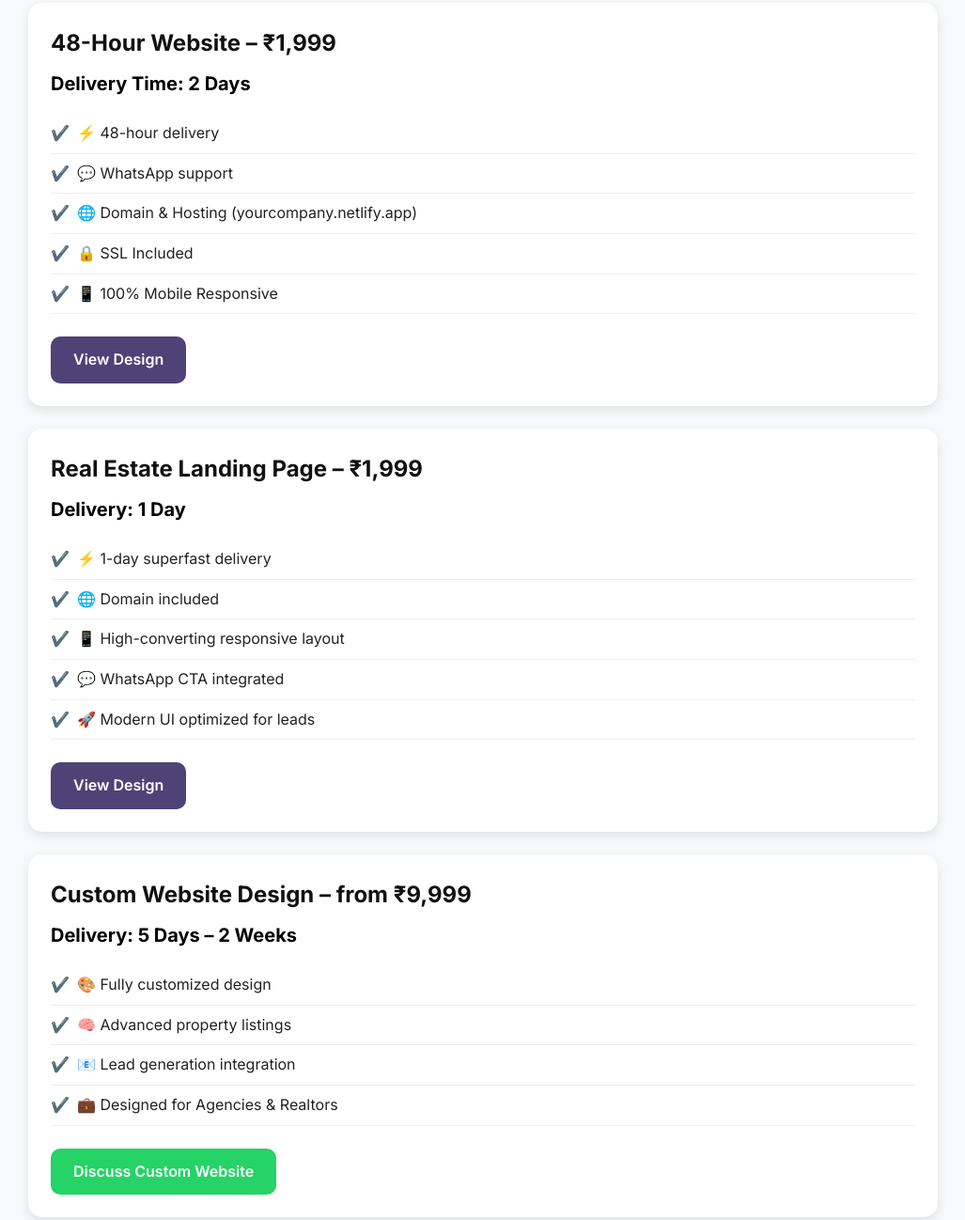
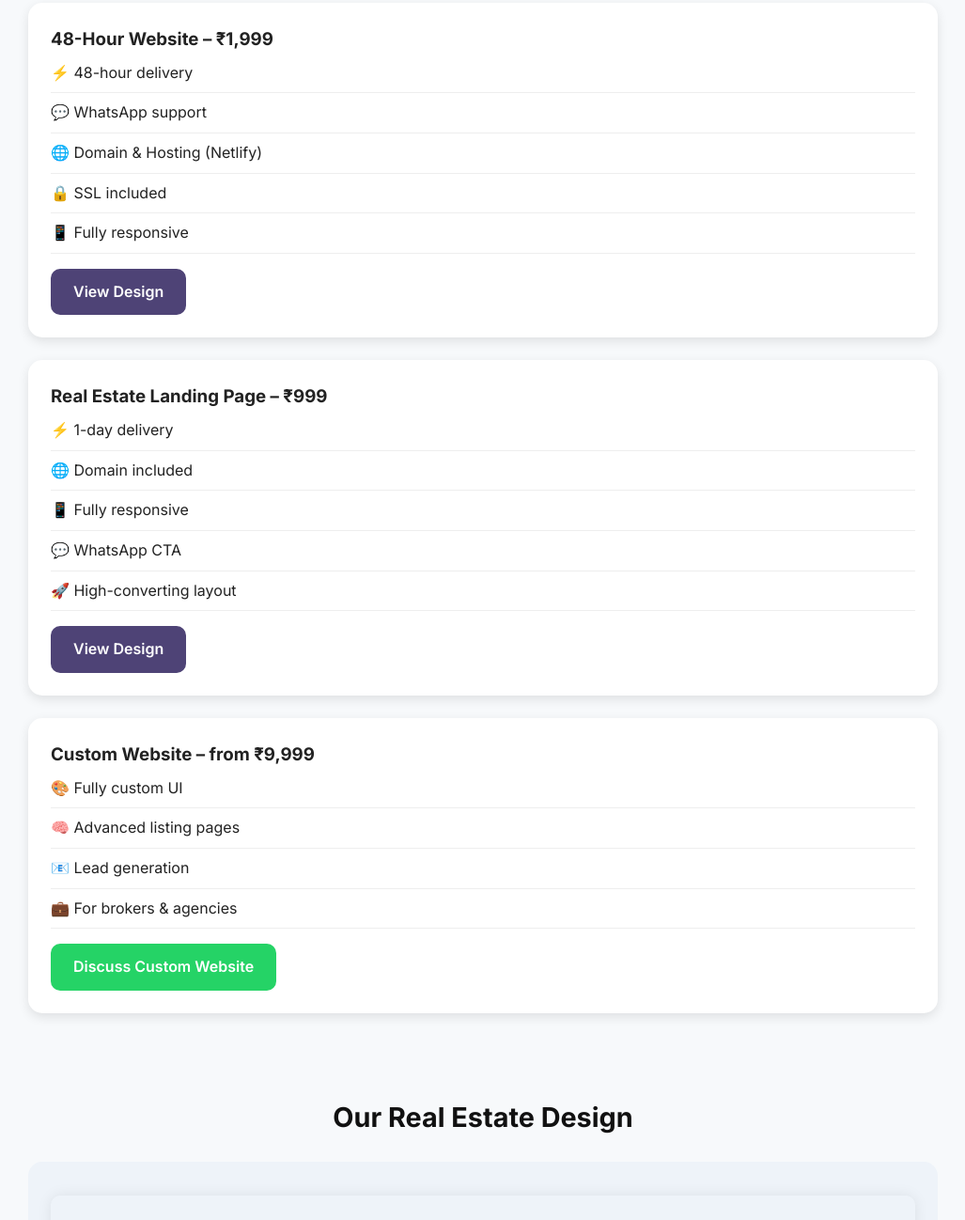
Before and after one commit to raviiiiiiiiiiiiiiiiiiiiiiiiiii/realestatesauce, a plain HTML site: page index.html in a window 1280 px wide. Shown: the part 264-1562 px from the top of the page at 94% size, without its empty margins (126-1153 px from the left). Drawn offline with Linux system fonts and the light colour scheme; grey boxes are pictures that could not be loaded.

Commit message:
Update index.html

```diff
--- a/index.html
+++ b/index.html
@@ -4,8 +4,9 @@
   <meta charset="UTF-8" />
   <meta name="viewport" content="width=device-width, initial-scale=1.0" />
   <title>Real Estate Website in 48 Hours | ₹1,999</title>
-  <meta name="description" content="Get your real estate website ready in 48 hours. Fully responsive, hosted, SSL secured, and WhatsApp supported. Starting at ₹1,999." />
+  <meta name="description" content="Get your real estate website ready in 48 hours. Fully responsive, hosted, SSL secured, and WhatsApp supported." />
   <link href="https://fonts.googleapis.com/css2?family=Inter:wght@400;600;700&display=swap" rel="stylesheet" />
+
   <style>
     * { margin: 0; padding: 0; box-sizing: border-box; font-family: 'Inter', sans-serif; }
     body { background: #f7f9fb; color: #222; line-height: 1.6; overflow-x: hidden; }
@@ -29,13 +30,12 @@
       transition: 0.3s;
       cursor: pointer;
     }
+
     .btn-primary { background: #25D366; color: #fff; }
     .btn-primary:hover { background: #1da851; }
     .btn-secondary { background: #4e4376; color: #fff; }
-    .btn-secondary:hover { background: #372d5b; }
 
     section { padding: 2rem 1rem; max-width: 1000px; margin: auto; }
-
     h2.section-title {
       text-align: center;
       font-size: 1.8rem;
@@ -50,7 +50,10 @@
       overflow: hidden;
       margin-bottom: 1.5rem;
     }
+    .card-content { padding: 1.5rem; }
+    .features li { padding: 0.5rem 0; border-bottom: 1px solid #eee; list-style: none; }
 
+    /* PERFECT ROUNDED WEBVIEW */
     .iframe-container {
       background: #eef3f9;
       border-radius: 15px;
@@ -70,90 +73,61 @@
       box-shadow: 0 0 15px rgba(0,0,0,0.08);
     }
 
-    .card-content { padding: 1.5rem; }
-    .card-content h3 { font-size: 1.5rem; margin-bottom: 0.5rem; color: #111; }
-    .price { font-weight: 700; color: #000; font-size: 1.25rem; margin: 0.5rem 0 1rem 0; }
-
-    ul.features { list-style: none; margin: 0.5rem 0; padding: 0; }
-    ul.features li {
-      padding: 0.5rem 0;
-      border-bottom: 1px solid #eee;
-      display: flex;
-      align-items: center;
-      gap: 0.5rem;
-    }
-    ul.features li::before { content: "✔️"; }
-
-    .btn-group { display: flex; flex-wrap: wrap; gap: 1rem; }
-
-    .why-us, .faq {
-      background: #fff;
-      border-radius: 12px;
-      box-shadow: 0 3px 10px rgba(0,0,0,0.08);
-      padding: 1.5rem;
-    }
-
-    footer { text-align: center; padding: 1.5rem 1rem; font-size: 0.9rem; color: #555; }
+    footer { text-align: center; padding: 1.5rem 1rem; color: #555; }
   </style>
 </head>
+
 <body>
 
   <header>
     <h1>Launch Your Real Estate Website in 48 Hours 🚀</h1>
-    <p>Professional, responsive, and ready to impress your clients — starting at ₹1,999.</p>
+    <p>Professional, responsive, custom-coded — starting at ₹1,999.</p>
   </header>
 
   <section id="plans">
     <h2 class="section-title">Our Plans</h2>
 
-    <!-- 48-hour main plan -->
+    <!-- 48 HOUR PLAN -->
     <div class="card">
       <div class="card-content">
         <h3>48-Hour Website – ₹1,999</h3>
-        <p class="price">Delivery Time: 2 Days</p>
         <ul class="features">
           <li>⚡ 48-hour delivery</li>
           <li>💬 WhatsApp support</li>
-          <li>🌐 Domain & Hosting (yourcompany.netlify.app)</li>
-          <li>🔒 SSL Included</li>
-          <li>📱 100% Mobile Responsive</li>
+          <li>🌐 Domain & Hosting (Netlify)</li>
+          <li>🔒 SSL included</li>
+          <li>📱 Fully responsive</li>
         </ul>
-        <div class="btn-group">
-          <a class="btn-secondary" href="#design">View Design</a>
-        </div>
+        <a class="btn-secondary" href="#design">View Design</a>
       </div>
     </div>
 
-    <!-- NEW LANDING PAGE PLAN -->
+    <!-- LANDING PAGE PLAN (₹999) -->
     <div class="card">
       <div class="card-content">
-        <h3>Real Estate Landing Page – ₹1,999</h3>
-        <p class="price">Delivery: 1 Day</p>
+        <h3>Real Estate Landing Page – ₹999</h3>
         <ul class="features">
-          <li>⚡ 1-day superfast delivery</li>
+          <li>⚡ 1-day delivery</li>
           <li>🌐 Domain included</li>
-          <li>📱 High-converting responsive layout</li>
-          <li>💬 WhatsApp CTA integrated</li>
-          <li>🚀 Modern UI optimized for leads</li>
+          <li>📱 Fully responsive</li>
+          <li>💬 WhatsApp CTA</li>
+          <li>🚀 High-converting layout</li>
         </ul>
-        <div class="btn-group">
-          <a href="#landingpagedesign" class="btn-secondary">View Design</a>
-        </div>
+        <a class="btn-secondary" href="#landingpagedesign">View Design</a>
       </div>
     </div>
 
-    <!-- Original custom website plan -->
+    <!-- CUSTOM WEBSITE PLAN -->
     <div class="card">
       <div class="card-content">
-        <h3>Custom Website Design – from ₹9,999</h3>
-        <p class="price">Delivery: 5 Days – 2 Weeks</p>
+        <h3>Custom Website – from ₹9,999</h3>
         <ul class="features">
-          <li>🎨 Fully customized design</li>
-          <li>🧠 Advanced property listings</li>
-          <li>📧 Lead generation integration</li>
-          <li>💼 Designed for Agencies & Realtors</li>
+          <li>🎨 Fully custom UI</li>
+          <li>🧠 Advanced listing pages</li>
+          <li>📧 Lead generation</li>
+          <li>💼 For brokers & agencies</li>
         </ul>
-        <a href="https://wa.me/918102253186?text=Hi%20I%20want%20a%20custom%20real%20estate%20website.%20My%20requirements%20are%3A" class="btn-primary">Discuss Custom Website</a>
+        <a href="https://wa.me/918102253186" class="btn-primary">Discuss Custom Website</a>
       </div>
     </div>
   </section>
@@ -167,14 +141,15 @@
     </div>
 
     <div class="card" style="margin-top: 1rem;">
-      <div class="card-content">
-        <a href="https://wa.me/918102253186?text=Hi%20I%20want%20the%2048-hour%20Real%20Estate%20Website%20(₹1999)." class="btn-primary">Get This Website</a>
+      <div class="card-content" style="padding: 1rem 1.5rem;">
+        <a href="https://wa.me/918102253186?text=I%20want%20the%2048-hour%20Real%20Estate%20Website%20(₹1999)" class="btn-primary">
+          Get This Website – ₹1,999
+        </a>
       </div>
     </div>
   </section>
 
-
-  <!-- NEW LANDING PAGE DESIGN SECTION -->
+  <!-- LANDING PAGE DESIGN (CLEAN LIKE MAIN DESIGN) -->
   <section id="landingpagedesign">
     <h2 class="section-title">Our Real Estate Landing Page Design</h2>
 
@@ -183,32 +158,17 @@
     </div>
 
     <div class="card" style="margin-top: 1rem;">
-      <div class="card-content">
-        <h3>Landing Page Features</h3>
-        <ul class="features">
-          <li>⚡ 1-day express delivery</li>
-          <li>🌐 Domain included</li>
-          <li>📱 Fully mobile responsive</li>
-          <li>💬 WhatsApp CTA integration</li>
-          <li>🚀 High-conversion UI for instant leads</li>
-        </ul>
-
-        <div class="btn-group">
-          <a href="https://real-estate-landin.netlify.app/" class="btn-secondary">View Design</a>
-          <a href="https://wa.me/918102253186?text=Hi%20I%20want%20the%20Real%20Estate%20Landing%20Page%20(₹1999)." class="btn-primary">Get This Landing Page</a>
-        </div>
+      <div class="card-content" style="padding: 1rem 1.5rem;">
+        <a href="https://wa.me/918102253186?text=I%20want%20the%20Real%20Estate%20Landing%20Page%20(₹999)" class="btn-primary">
+          Get This Landing Page – ₹999
+        </a>
       </div>
     </div>
   </section>
 
   <footer>
-    <p>© 2025 Real Estate Web Studio. All rights reserved.</p>
+    © 2025 pixel estate. All rights reserved.
   </footer>
 
-  <script>
-    document.querySelectorAll(".faq-question").forEach(q => {
-      q.addEventListener("click", () => q.parentElement.classList.toggle("active"));
-    });
-  </script>
 </body>
 </html>
```
